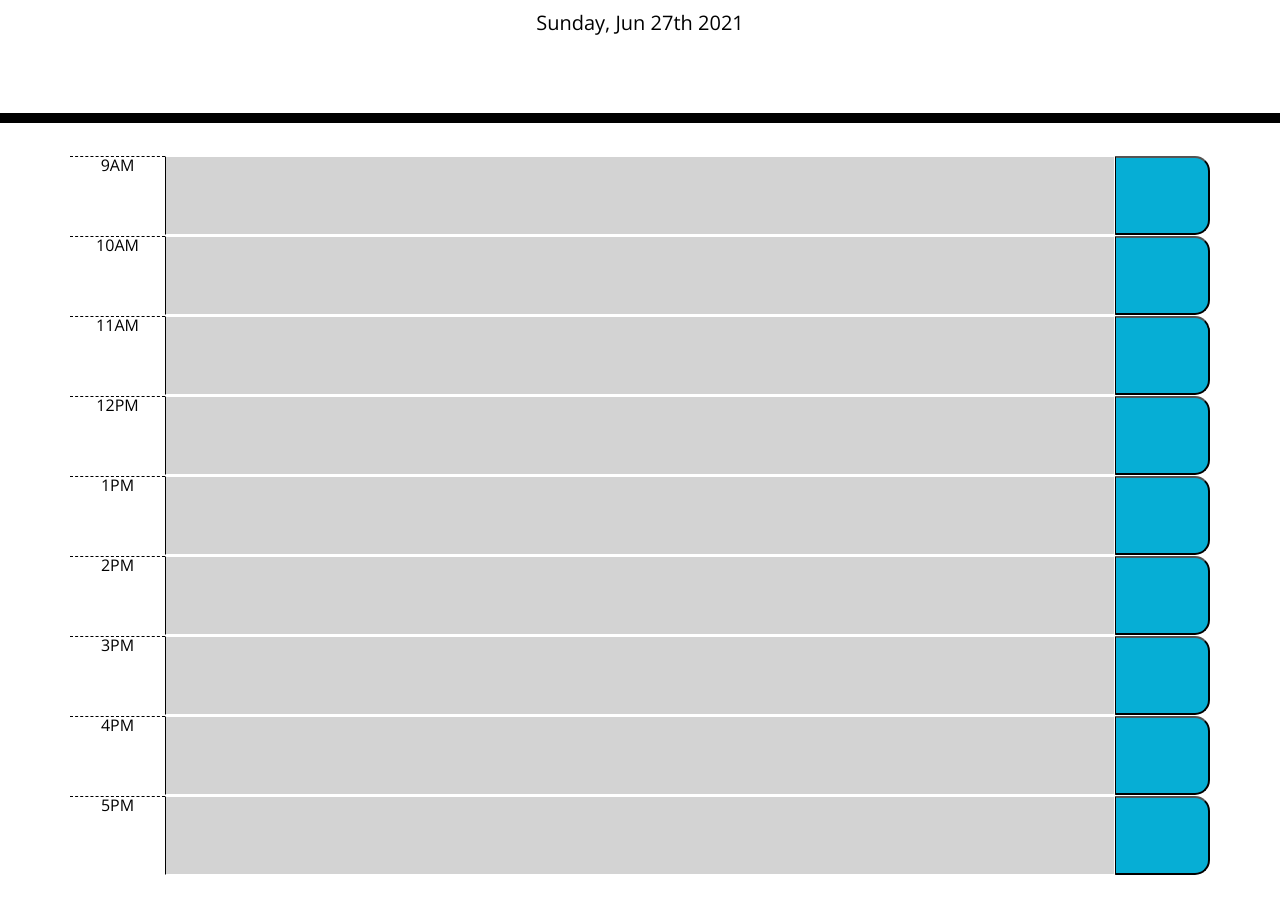
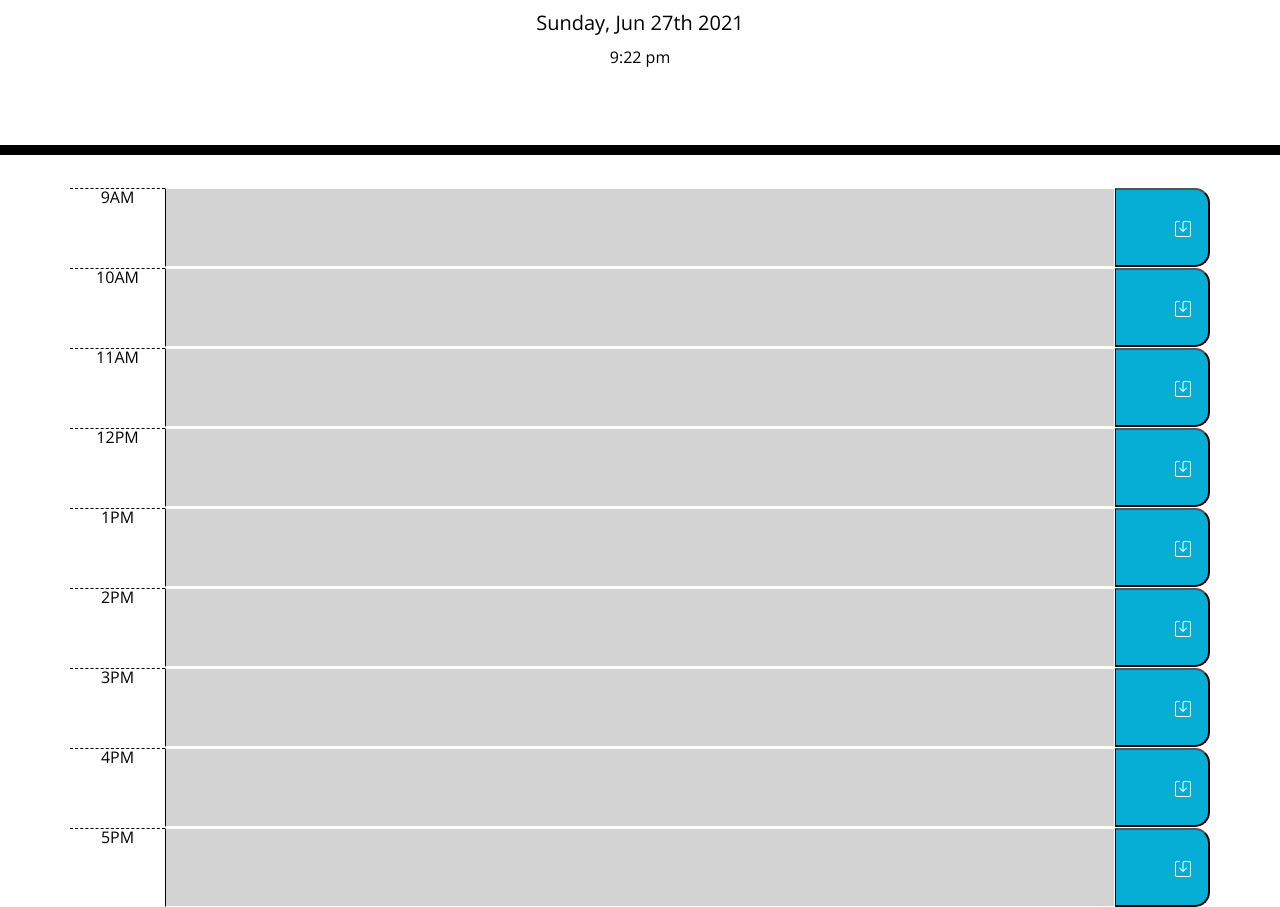
Before and after one commit to KevinPMyers/Work-Day-Scheduler, a plain HTML site: page index.html in a window 1280 px wide. Shown: the part 181-1088 px from the top of the page. Before the commit the page ends 1056 px from the top, so only its background shows below. Drawn offline with nearby package versions, Linux system fonts and the light colour scheme.

Commit message:
Finished styling and final functionality

```diff
--- a/assets/script.js
+++ b/assets/script.js
@@ -15,7 +15,8 @@
 var todayDate = moment().format("dddd, MMM Do YYYY");
 $('#currentDay').html(todayDate);
 // Can I condense this ^?
-
+var todayTime = moment().format("h:mm a");
+$('#currentTime').html(todayTime);
 // Start of saving text area to local storage
 // parse text area when save button clicked?
 // return stringify?
--- a/assets/style.css
+++ b/assets/style.css
@@ -65,7 +65,7 @@ textarea{
   color: white;
 }
 
-.saveBtn i:hover {
+.saveBtn:hover {
   font-size: 20px;
   transition: all .3s ease-in-out;
   background-color: #0590af;
--- a/index.html
+++ b/index.html
@@ -27,6 +27,7 @@
       <h1 class="display-3">Work Day Scheduler</h1>
       <p class="lead">A simple calendar app for scheduling your work day</p>
       <p id="currentDay" class="lead"></p>
+      <p id="currentTime"></p>
     </header>
     <div class="container">
       <!-- Timeblocks go here -->
@@ -35,7 +36,9 @@
         <div class="col-md-1 hour">9AM</div>
         <textarea class="col-md-10 description"></textarea>
         <button class="saveBtn col-md-1">
-
+          <svg id="icon" xmlns="http://www.w3.org/2000/svg" width="16" height="16" fill="currentColor" class="bi bi-save" viewBox="0 0 16 16">
+            <path d="M2 1a1 1 0 0 0-1 1v12a1 1 0 0 0 1 1h12a1 1 0 0 0 1-1V2a1 1 0 0 0-1-1H9.5a1 1 0 0 0-1 1v7.293l2.646-2.647a.5.5 0 0 1 .708.708l-3.5 3.5a.5.5 0 0 1-.708 0l-3.5-3.5a.5.5 0 1 1 .708-.708L7.5 9.293V2a2 2 0 0 1 2-2H14a2 2 0 0 1 2 2v12a2 2 0 0 1-2 2H2a2 2 0 0 1-2-2V2a2 2 0 0 1 2-2h2.5a.5.5 0 0 1 0 1H2z"/>
+          </svg>
         </button>
       </div>
 
@@ -43,50 +46,80 @@
         <div class="col-md-1 hour">10AM</div>
         <textarea class="col-md-10 description"></textarea>
         <button class="saveBtn col-md-1">
-
+          <svg id="icon" xmlns="http://www.w3.org/2000/svg" width="16" height="16" fill="currentColor" class="bi bi-save" viewBox="0 0 16 16">
+            <path d="M2 1a1 1 0 0 0-1 1v12a1 1 0 0 0 1 1h12a1 1 0 0 0 1-1V2a1 1 0 0 0-1-1H9.5a1 1 0 0 0-1 1v7.293l2.646-2.647a.5.5 0 0 1 .708.708l-3.5 3.5a.5.5 0 0 1-.708 0l-3.5-3.5a.5.5 0 1 1 .708-.708L7.5 9.293V2a2 2 0 0 1 2-2H14a2 2 0 0 1 2 2v12a2 2 0 0 1-2 2H2a2 2 0 0 1-2-2V2a2 2 0 0 1 2-2h2.5a.5.5 0 0 1 0 1H2z"/>
+          </svg>
         </button>
       </div>
 
       <div id="hour11" class="row time-block">
         <div class="col-md-1 hour">11AM</div>
         <textarea class="col-md-10 description"></textarea>
-        <button class="saveBtn col-md-1"></button>
+        <button class="saveBtn col-md-1">
+          <svg id="icon" xmlns="http://www.w3.org/2000/svg" width="16" height="16" fill="currentColor" class="bi bi-save" viewBox="0 0 16 16">
+            <path d="M2 1a1 1 0 0 0-1 1v12a1 1 0 0 0 1 1h12a1 1 0 0 0 1-1V2a1 1 0 0 0-1-1H9.5a1 1 0 0 0-1 1v7.293l2.646-2.647a.5.5 0 0 1 .708.708l-3.5 3.5a.5.5 0 0 1-.708 0l-3.5-3.5a.5.5 0 1 1 .708-.708L7.5 9.293V2a2 2 0 0 1 2-2H14a2 2 0 0 1 2 2v12a2 2 0 0 1-2 2H2a2 2 0 0 1-2-2V2a2 2 0 0 1 2-2h2.5a.5.5 0 0 1 0 1H2z"/>
+          </svg>
+        </button>
       </div>
 
       <div id="hour12" class="row time-block">
         <div class="col-md-1 hour">12PM</div>
         <textarea class="col-md-10 description"></textarea>
-        <button class="saveBtn col-md-1"></button>
+        <button class="saveBtn col-md-1">
+          <svg id="icon" xmlns="http://www.w3.org/2000/svg" width="16" height="16" fill="currentColor" class="bi bi-save" viewBox="0 0 16 16">
+            <path d="M2 1a1 1 0 0 0-1 1v12a1 1 0 0 0 1 1h12a1 1 0 0 0 1-1V2a1 1 0 0 0-1-1H9.5a1 1 0 0 0-1 1v7.293l2.646-2.647a.5.5 0 0 1 .708.708l-3.5 3.5a.5.5 0 0 1-.708 0l-3.5-3.5a.5.5 0 1 1 .708-.708L7.5 9.293V2a2 2 0 0 1 2-2H14a2 2 0 0 1 2 2v12a2 2 0 0 1-2 2H2a2 2 0 0 1-2-2V2a2 2 0 0 1 2-2h2.5a.5.5 0 0 1 0 1H2z"/>
+          </svg>
+        </button>
       </div>
 
       <div id="hour1" class="row time-block">
         <div class="col-md-1 hour">1PM</div>
         <textarea class="col-md-10 description"></textarea>
-        <button class="saveBtn col-md-1"></button>
+        <button class="saveBtn col-md-1">
+          <svg id="icon" xmlns="http://www.w3.org/2000/svg" width="16" height="16" fill="currentColor" class="bi bi-save" viewBox="0 0 16 16">
+            <path d="M2 1a1 1 0 0 0-1 1v12a1 1 0 0 0 1 1h12a1 1 0 0 0 1-1V2a1 1 0 0 0-1-1H9.5a1 1 0 0 0-1 1v7.293l2.646-2.647a.5.5 0 0 1 .708.708l-3.5 3.5a.5.5 0 0 1-.708 0l-3.5-3.5a.5.5 0 1 1 .708-.708L7.5 9.293V2a2 2 0 0 1 2-2H14a2 2 0 0 1 2 2v12a2 2 0 0 1-2 2H2a2 2 0 0 1-2-2V2a2 2 0 0 1 2-2h2.5a.5.5 0 0 1 0 1H2z"/>
+          </svg>
+        </button>
       </div>
 
       <div id="hour2" class="row time-block">
         <div class="col-md-1 hour">2PM</div>
         <textarea class="col-md-10 description"></textarea>
-        <button class="saveBtn col-md-1"></button>
+        <button class="saveBtn col-md-1">
+          <svg id="icon" xmlns="http://www.w3.org/2000/svg" width="16" height="16" fill="currentColor" class="bi bi-save" viewBox="0 0 16 16">
+            <path d="M2 1a1 1 0 0 0-1 1v12a1 1 0 0 0 1 1h12a1 1 0 0 0 1-1V2a1 1 0 0 0-1-1H9.5a1 1 0 0 0-1 1v7.293l2.646-2.647a.5.5 0 0 1 .708.708l-3.5 3.5a.5.5 0 0 1-.708 0l-3.5-3.5a.5.5 0 1 1 .708-.708L7.5 9.293V2a2 2 0 0 1 2-2H14a2 2 0 0 1 2 2v12a2 2 0 0 1-2 2H2a2 2 0 0 1-2-2V2a2 2 0 0 1 2-2h2.5a.5.5 0 0 1 0 1H2z"/>
+          </svg>
+        </button>
       </div>
 
       <div id="hour3" class="row time-block">
         <div class="col-md-1 hour">3PM</div>
         <textarea class="col-md-10 description"></textarea>
-        <button class="saveBtn col-md-1"></button>
+        <button class="saveBtn col-md-1">
+          <svg id="icon" xmlns="http://www.w3.org/2000/svg" width="16" height="16" fill="currentColor" class="bi bi-save" viewBox="0 0 16 16">
+            <path d="M2 1a1 1 0 0 0-1 1v12a1 1 0 0 0 1 1h12a1 1 0 0 0 1-1V2a1 1 0 0 0-1-1H9.5a1 1 0 0 0-1 1v7.293l2.646-2.647a.5.5 0 0 1 .708.708l-3.5 3.5a.5.5 0 0 1-.708 0l-3.5-3.5a.5.5 0 1 1 .708-.708L7.5 9.293V2a2 2 0 0 1 2-2H14a2 2 0 0 1 2 2v12a2 2 0 0 1-2 2H2a2 2 0 0 1-2-2V2a2 2 0 0 1 2-2h2.5a.5.5 0 0 1 0 1H2z"/>
+          </svg>
+        </button>
       </div>
 
       <div id="hour4" class="row time-block">
         <div class="col-md-1 hour">4PM</div>
         <textarea class="col-md-10 description"></textarea>
-        <button class="saveBtn col-md-1"></button>
+        <button class="saveBtn col-md-1">
+          <svg id="icon" xmlns="http://www.w3.org/2000/svg" width="16" height="16" fill="currentColor" class="bi bi-save" viewBox="0 0 16 16">
+            <path d="M2 1a1 1 0 0 0-1 1v12a1 1 0 0 0 1 1h12a1 1 0 0 0 1-1V2a1 1 0 0 0-1-1H9.5a1 1 0 0 0-1 1v7.293l2.646-2.647a.5.5 0 0 1 .708.708l-3.5 3.5a.5.5 0 0 1-.708 0l-3.5-3.5a.5.5 0 1 1 .708-.708L7.5 9.293V2a2 2 0 0 1 2-2H14a2 2 0 0 1 2 2v12a2 2 0 0 1-2 2H2a2 2 0 0 1-2-2V2a2 2 0 0 1 2-2h2.5a.5.5 0 0 1 0 1H2z"/>
+          </svg>
+        </button>
       </div>
 
       <div id="hour5" class="row time-block">
         <div class="col-md-1 hour">5PM</div>
         <textarea class="col-md-10 description"></textarea>
-        <button class="saveBtn col-md-1"></button>
+        <button class="saveBtn col-md-1">
+          <svg id="icon" xmlns="http://www.w3.org/2000/svg" width="16" height="16" fill="currentColor" class="bi bi-save" viewBox="0 0 16 16">
+            <path d="M2 1a1 1 0 0 0-1 1v12a1 1 0 0 0 1 1h12a1 1 0 0 0 1-1V2a1 1 0 0 0-1-1H9.5a1 1 0 0 0-1 1v7.293l2.646-2.647a.5.5 0 0 1 .708.708l-3.5 3.5a.5.5 0 0 1-.708 0l-3.5-3.5a.5.5 0 1 1 .708-.708L7.5 9.293V2a2 2 0 0 1 2-2H14a2 2 0 0 1 2 2v12a2 2 0 0 1-2 2H2a2 2 0 0 1-2-2V2a2 2 0 0 1 2-2h2.5a.5.5 0 0 1 0 1H2z"/>
+          </svg>
+        </button>
       </div>
 
     </div>
```
